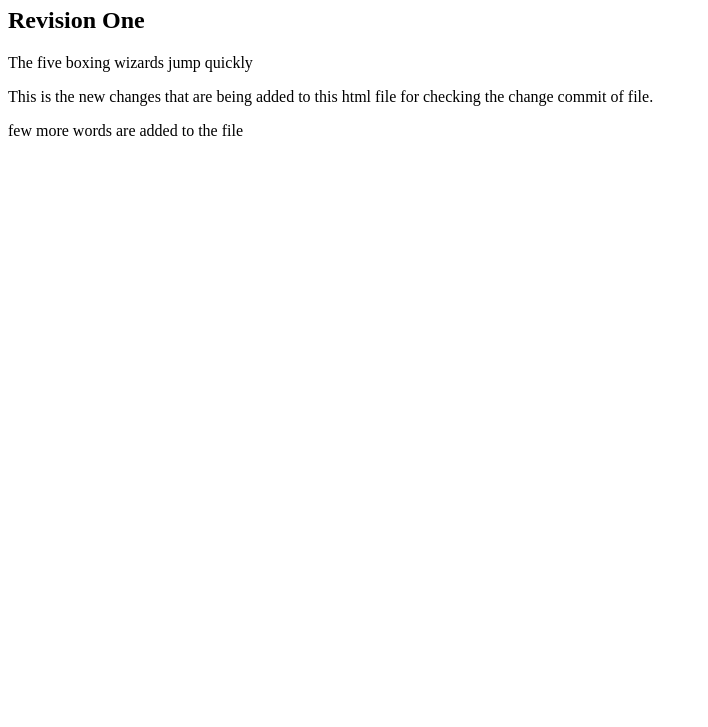
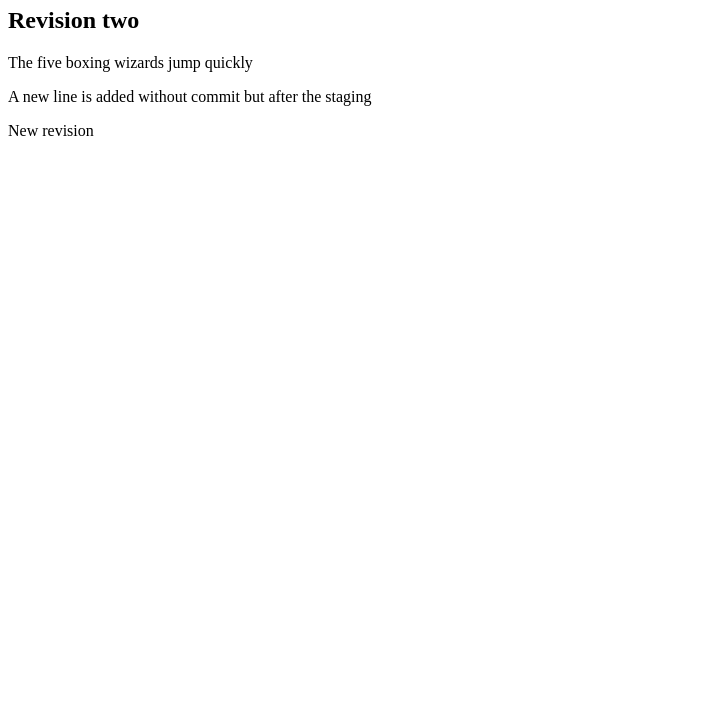
Before and after one commit to anupinders/PracticeRepo, a plain HTML site: page about.html in a window 1280 px wide. Shown: the part 73-800 px from the top of the page, without its empty margins (0-708 px from the left). Drawn offline with Linux system fonts and the light colour scheme.

Commit message:
revision with major understanding of staging and working enviornment

```diff
--- a/about.html
+++ b/about.html
@@ -7,10 +7,11 @@
 <body>
 
   <h1>About</h1>
-  <h2>Revision One</h2>
+  <h2>Revision two</h2>
   <p>The five boxing wizards jump quickly</p>
-    <p>This is the new changes that are being added to this html file for checking the change commit of file.</p>
-    <p>few more words are added to the file</p>
+    <p>A new line is added without commit but after the staging</p>
+
+    New revision
 
 </body>
 </html>
```
